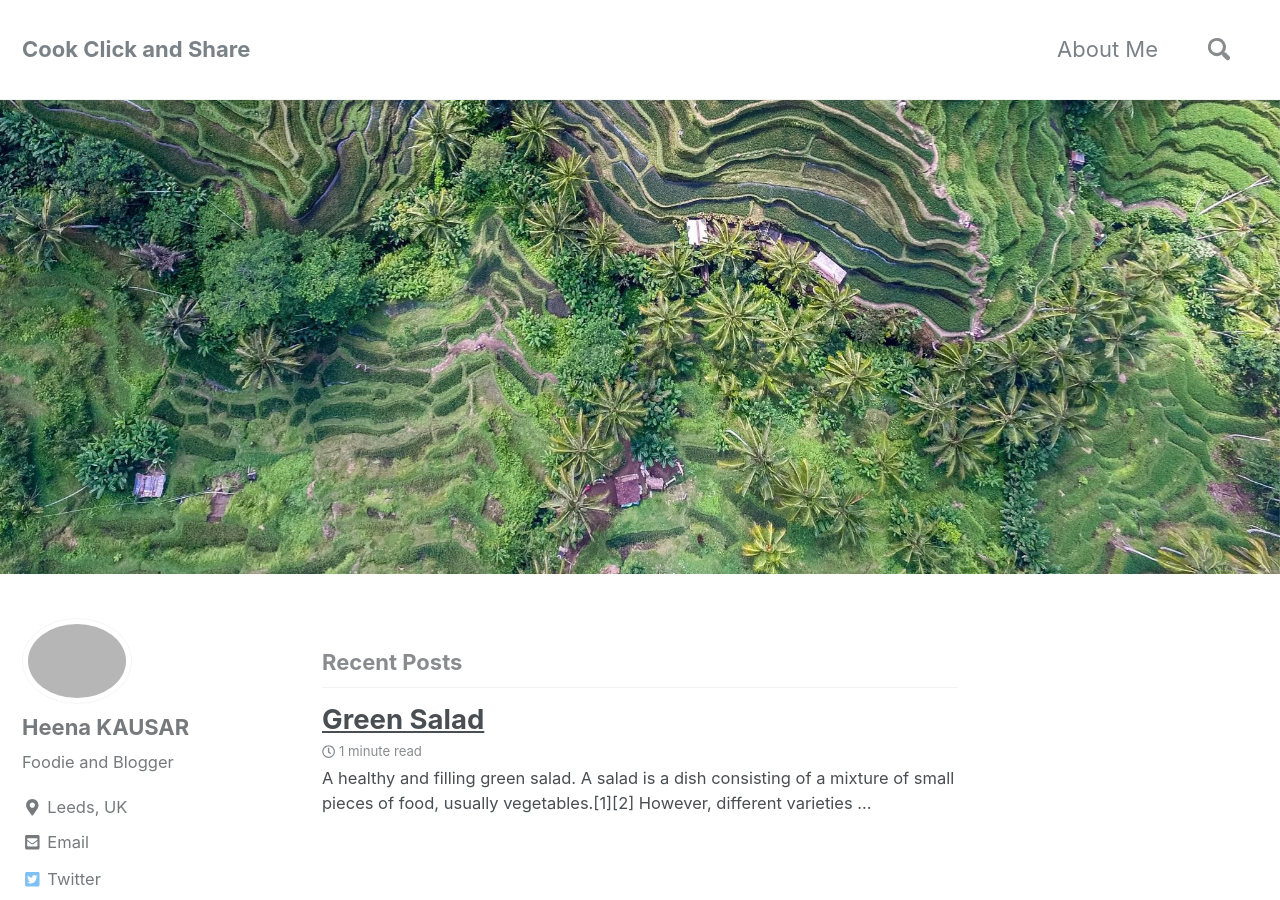
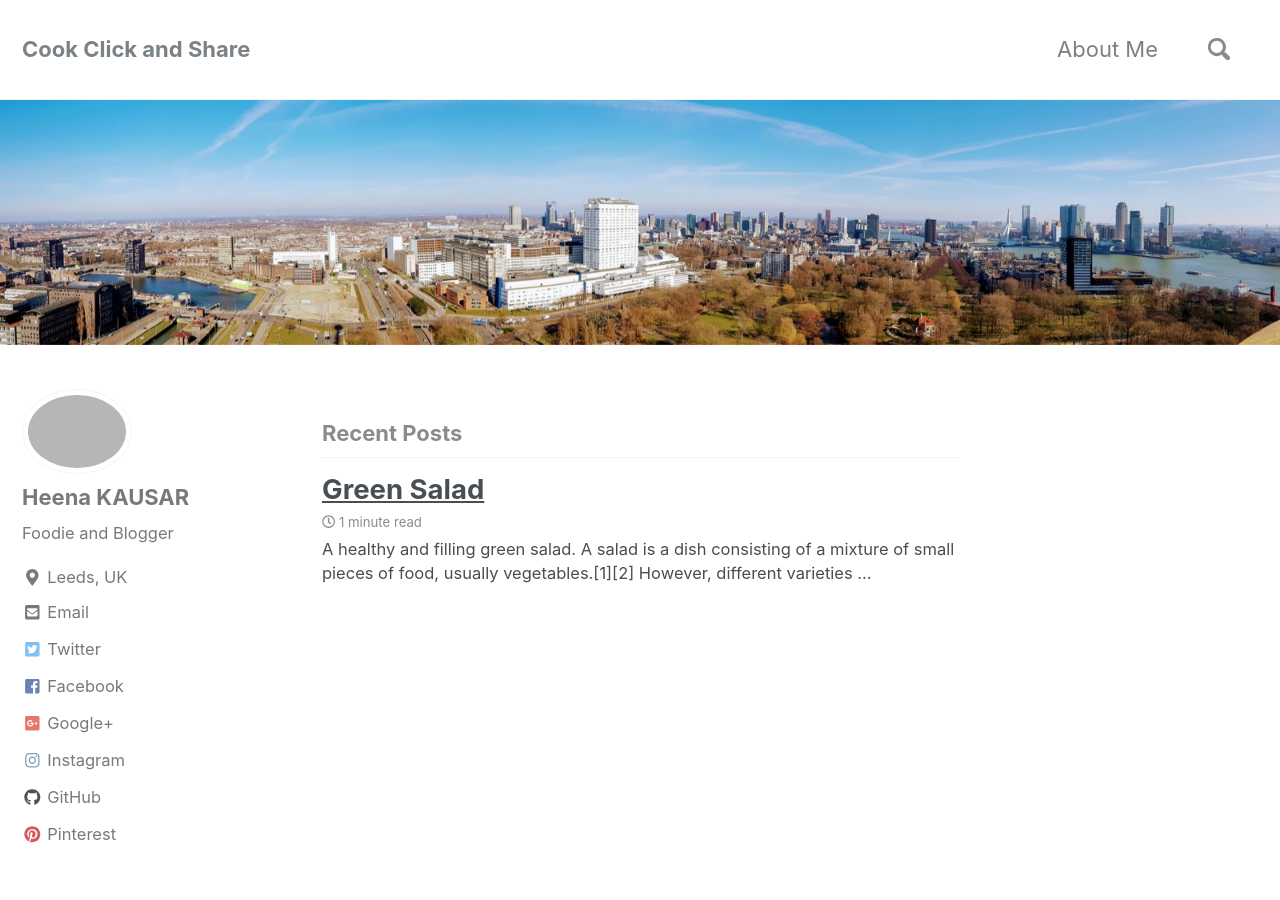
Before and after one commit to cookclickandshare/cookclickandshare, a Jekyll site: the page built from index.html, in a window 1280 px wide and 900 px high. Built offline with Jekyll 4.4.1, drawn with Linux system fonts in a browser that asks for light colours; nearby versions of some CDN libraries; the list of posts is cut into pages by our own code.

Commit message:
Update index.html

```diff
--- a/index.html
+++ b/index.html
@@ -1,5 +1,5 @@
 ---
 layout: home
 author_profile: true
-header: { image: /assets/images/unsplash-image-57.jpg }
+header: { image: /assets/images/rotterdam1.jpg }
 ---
```
